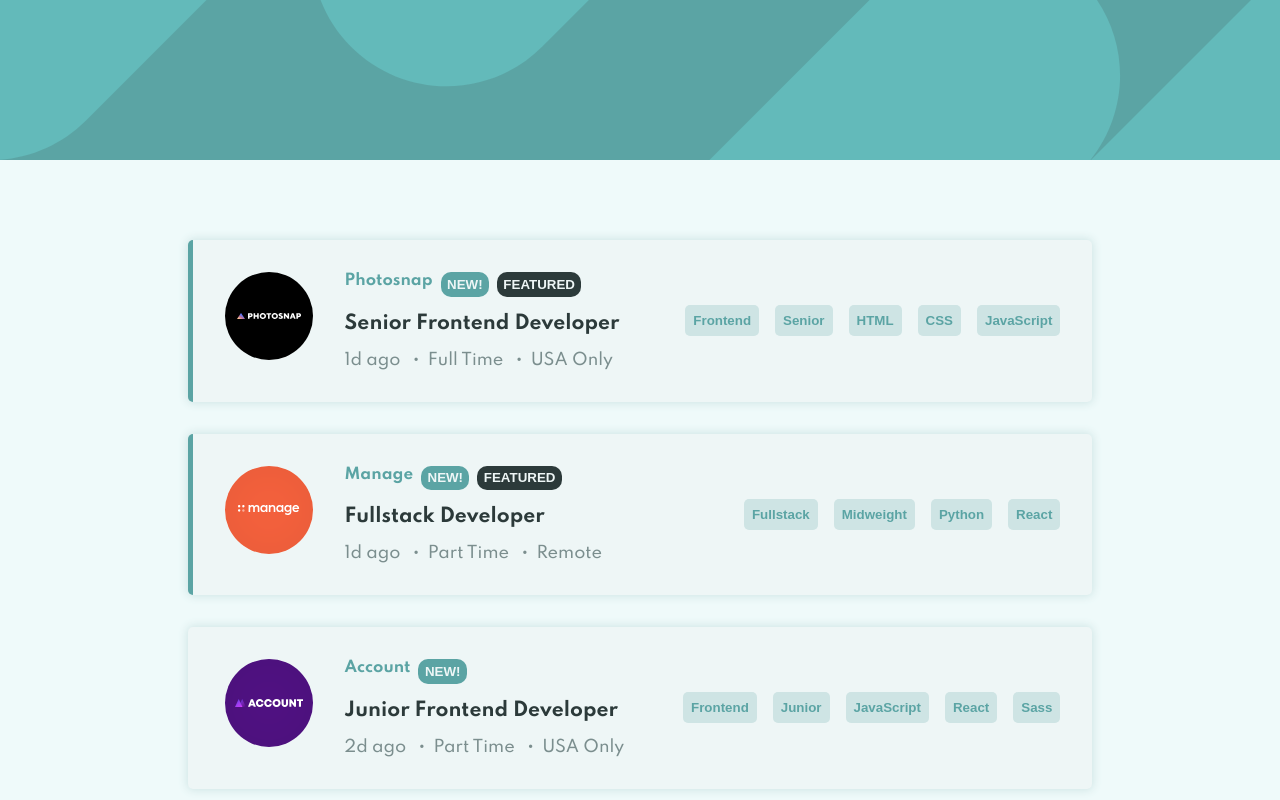
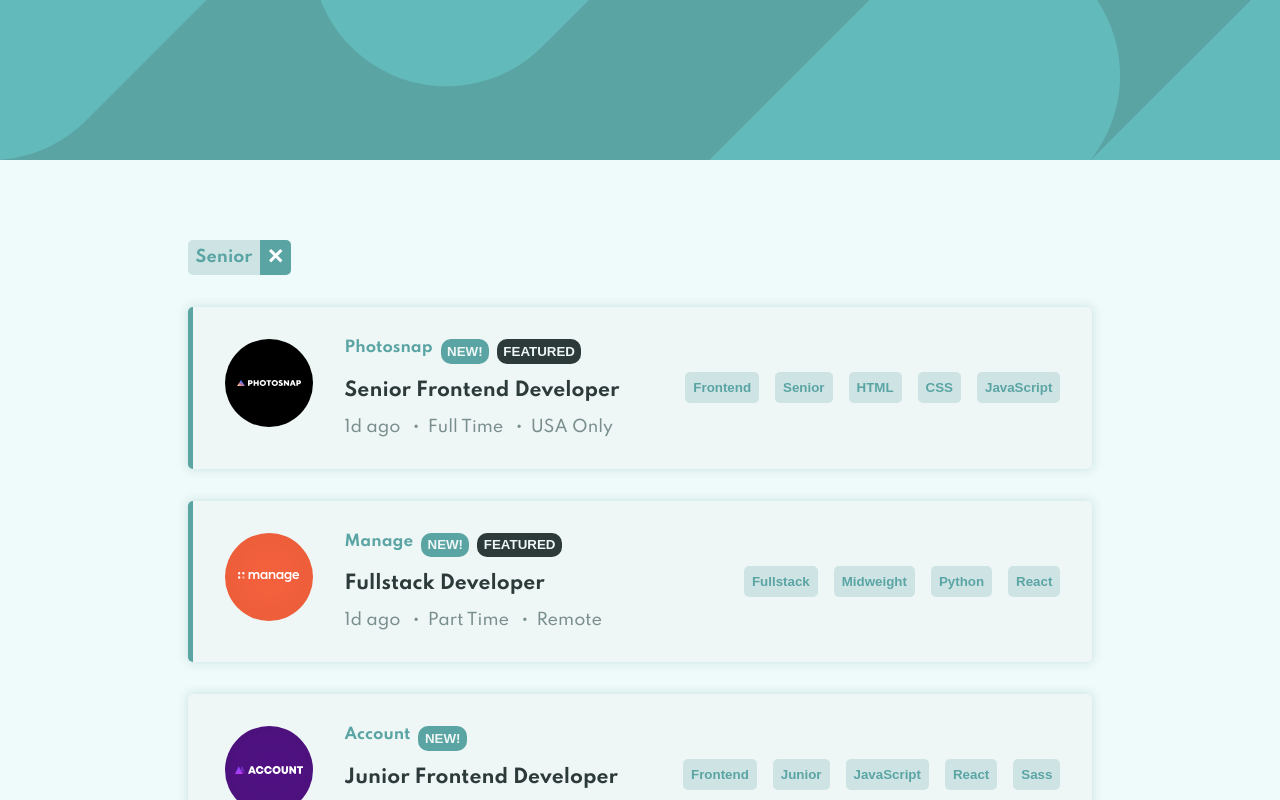
Before and after one commit to idkbit/frontendmentor-job-listings, a React (Create React App) app: page / in a window 1280 px wide. Both pictures are taken after a click on the button "Senior". Shown: the top 800 px of the page. Built offline with nearby package versions, Linux system fonts and the light colour scheme.

Commit message:
filter list

```diff
--- a/src/App.jsx
+++ b/src/App.jsx
@@ -1,17 +1,35 @@
 import { useState } from "react";
 import styled from "styled-components";
 import Card from "./components/Card";
+import FilterList from "./components/FilterList";
 import Layout from "./components/Layout";
 import data from "./data";
 
 const App = () => {
-  const [jobList, setJobList] = useState(data);
+  const [filtered, setFiltered] = useState([]);
+  const [filters, setFilters] = useState([]);
+
   return (
     <Layout>
       <JobList>
-        {jobList.map((job) => (
-          <Card key={job.id} job={job} />
-        ))}
+        <FilterList filters={filters} setFilters={setFilters} />
+        {filtered.length > 0
+          ? filtered.map((job) => (
+              <Card
+                filters={filters}
+                setFilters={setFilters}
+                key={job.id}
+                job={job}
+              />
+            ))
+          : data.map((job) => (
+              <Card
+                filters={filters}
+                setFilters={setFilters}
+                key={job.id}
+                job={job}
+              />
+            ))}
       </JobList>
     </Layout>
   );
--- a/src/components/Card.jsx
+++ b/src/components/Card.jsx
@@ -16,7 +16,13 @@ const Card = ({
     languages,
     tools,
   },
+  filters,
+  setFilters,
 }) => {
+  const onFilterClick = (e) => {
+    if (filters.includes(e.target.outerText)) return;
+    setFilters([...filters, e.target.outerText]);
+  };
   return (
     <StyledCard featured={featured}>
       <div className="wrapper">
@@ -27,8 +33,16 @@ const Card = ({
           <div className="container">
             <div className="row">
               <h2>{company}</h2>
-              {isNew && <button className="new">new!</button>}
-              {featured && <button className="featured">featured</button>}
+              {isNew && (
+                <button onClick={onFilterClick} className="new">
+                  new!
+                </button>
+              )}
+              {featured && (
+                <button onClick={onFilterClick} className="featured">
+                  featured
+                </button>
+              )}
             </div>
 
             <h3 className="position">{position}</h3>
@@ -45,13 +59,17 @@ const Card = ({
 
       <div className="divider"></div>
       <div className="skills">
-        <Button>{role}</Button>
-        <Button>{level}</Button>
+        <Button onClick={onFilterClick}>{role}</Button>
+        <Button onClick={onFilterClick}>{level}</Button>
         {languages.map((l) => (
-          <Button key={l}>{l}</Button>
+          <Button onClick={onFilterClick} key={l}>
+            {l}
+          </Button>
         ))}
         {tools.map((l) => (
-          <Button key={l}>{l}</Button>
+          <Button onClick={onFilterClick} key={l}>
+            {l}
+          </Button>
         ))}
       </div>
     </StyledCard>
--- /dev/null
+++ b/src/components/FilterList.jsx
@@ -0,0 +1,57 @@
+import styled from "styled-components";
+import { Button } from "../styles";
+import cross from "../images/icon-remove.svg";
+
+const FilterList = ({ filters, setFilters }) => {
+  const onFilterDelete = (filter) => {
+    setFilters(filters.filter((f) => f !== filter));
+  };
+  return (
+    <FilterContainer>
+      {filters.map((filter) => (
+        <div key={filter}>
+          <LookLikeButton className="looklikebtn">{filter}</LookLikeButton>
+          <button onClick={() => onFilterDelete(filter)}>
+            <img src={cross} alt="" />
+          </button>
+        </div>
+      ))}
+    </FilterContainer>
+  );
+};
+
+const LookLikeButton = styled(Button).attrs({
+  as: "span",
+})`
+  border-top-right-radius: 0;
+  border-bottom-right-radius: 0;
+  &:hover {
+    background-color: var(--btn);
+  }
+`;
+
+const FilterContainer = styled.div`
+  display: flex;
+  gap: 1rem;
+  & > div {
+    display: flex;
+    &:hover > .looklikebtn {
+      background-color: var(--primary);
+      color: var(--card);
+    }
+  }
+  button {
+    border: none;
+    padding: 0.52rem;
+    background-color: var(--primary);
+    border-top-right-radius: 5px;
+    border-bottom-right-radius: 5px;
+    cursor: pointer;
+
+    &:hover {
+      background-color: var(--vdgc);
+    }
+  }
+`;
+
+export default FilterList;
```
